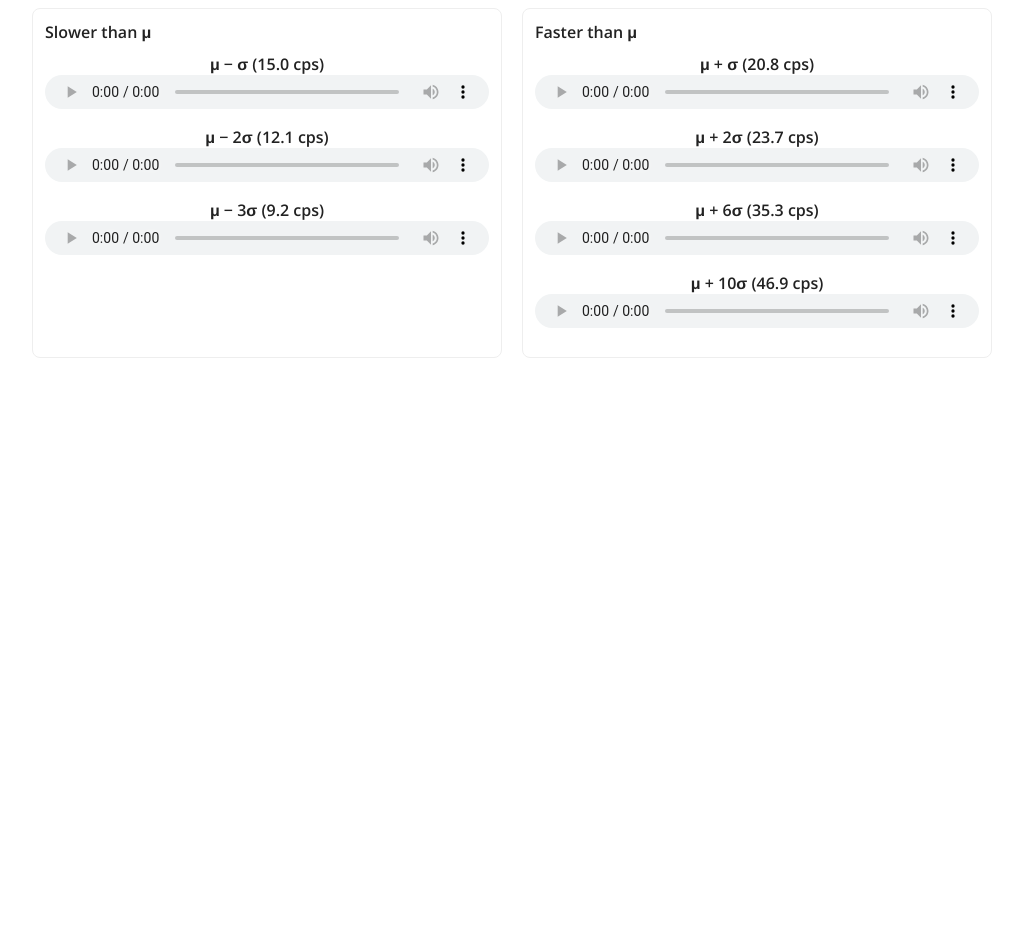
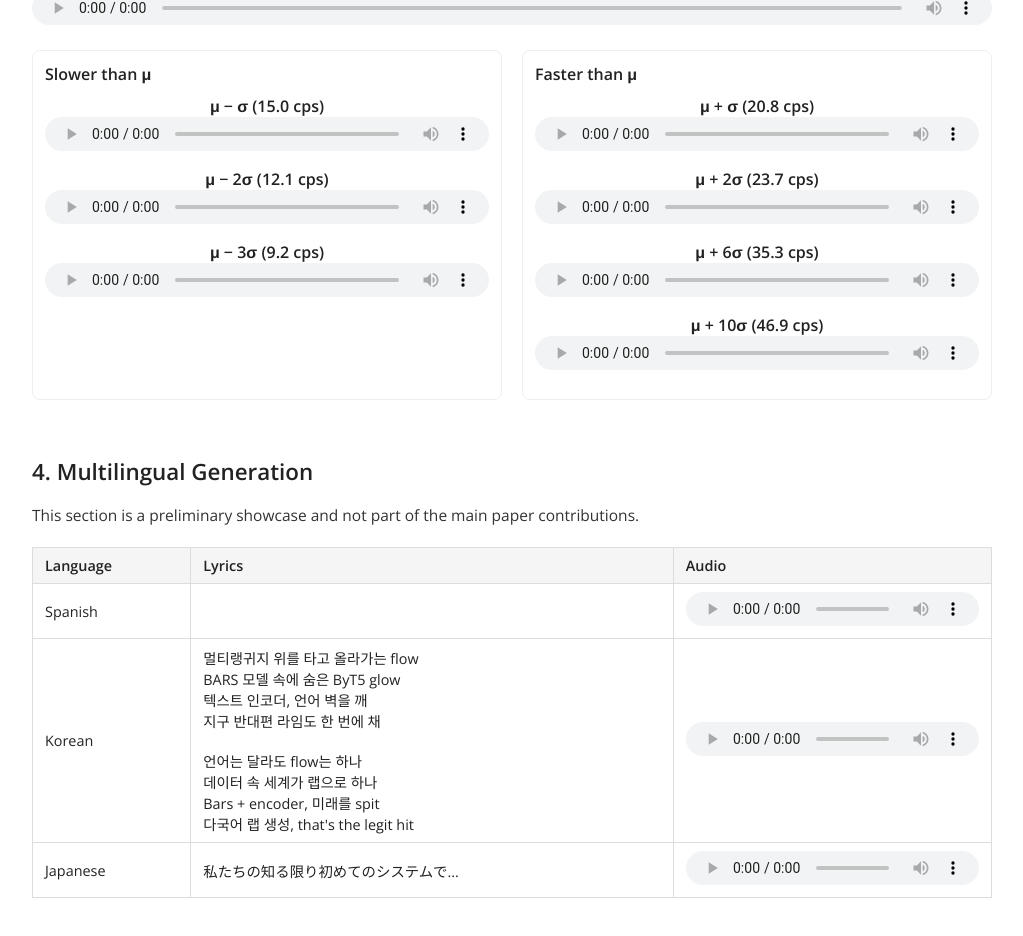
Before and after one commit to bars-ismir2026/bars, a plain HTML site: page index.html in a window 1280 px wide. Shown: the part 1918-2854 px from the top of the page, without its empty margins (128-1151 px from the left). Before the commit the page ends 2364 px from the top, so only its background shows below. Drawn offline with nearby package versions, Linux system fonts and the light colour scheme.

Commit message:
updated multilang korean

```diff
--- a/index.html
+++ b/index.html
@@ -249,6 +249,9 @@
         <td>
           <div><strong>Female</strong></div>
           <audio controls src="audio_files/timbre/female_ref.mp3"></audio>
+          <div style="margin-top:6px; font-size:11px; color:#777;">
+            This voice is AI generated.
+          </div>
         </td>
         <td><audio controls src="audio_files/timbre/female_timbre.mp3"></audio></td>
       </tr>
@@ -256,6 +259,9 @@
         <td>
           <div><strong>Male</strong></div>
           <audio controls src="audio_files/timbre/male_ref.mp3"></audio>
+          <div style="margin-top:6px; font-size:11px; color:#777;">
+            This voice is AI generated.
+          </div>
         </td>
         <td><audio controls src="audio_files/timbre/male_timbre.mp3"></audio></td>
       </tr>
@@ -271,7 +277,7 @@
       </tr>
       <tr>
         <td>
-          <div><strong>Donald Trump (Reference Voice)</strong></div>
+          <div><strong>Donald Trump</strong></div>
           <audio controls src="audio_files/timbre/trump_ref.wav"></audio>
         </td>
         <td><audio controls src="audio_files/timbre/trump_timbre.mp3"></audio></td>
@@ -367,7 +373,68 @@
   </div>
 
 </section>
+<section id="multilingual">
 
+  <h2>4. Multilingual Generation</h2>
+
+  <p class="description">
+    This section is a preliminary showcase and not part of the main paper contributions.
+  </p>
+
+  <table style="width:100%; border-collapse:collapse; text-align:left;">
+
+    <thead>
+      <tr>
+        <th>Language</th>
+        <th>Lyrics</th>
+        <th>Audio</th>
+      </tr>
+    </thead>
+
+    <tbody>
+
+      <tr>
+        <td>Spanish</td>
+        <td>
+        </td>
+        <td>
+          <audio controls src="audio_files/multilang/en.mp3"></audio>
+        </td>
+      </tr>
+
+      <tr>
+        <td>Korean</td>
+        <td>
+          멀티랭귀지 위를 타고 올라가는 flow<br>
+          BARS 모델 속에 숨은 ByT5 glow<br>
+          텍스트 인코더, 언어 벽을 깨<br>
+          지구 반대편 라임도 한 번에 채<br>
+          <br>
+          언어는 달라도 flow는 하나<br>
+          데이터 속 세계가 랩으로 하나<br>
+          Bars + encoder, 미래를 spit<br>
+          다국어 랩 생성, that's the legit hit
+        </td>
+        <td>
+          <audio controls src="audio_files/multilang/kr.mp3"></audio>
+        </td>
+      </tr>
+
+      <tr>
+        <td>Japanese</td>
+        <td>
+          私たちの知る限り初めてのシステムで...
+        </td>
+        <td>
+          <audio controls src="audio_files/multilang/jp.mp3"></audio>
+        </td>
+      </tr>
+
+    </tbody>
+
+  </table>
+
+</section>
 
 </body>
 </html>
```
Also changed, not shown: 2 other files.
